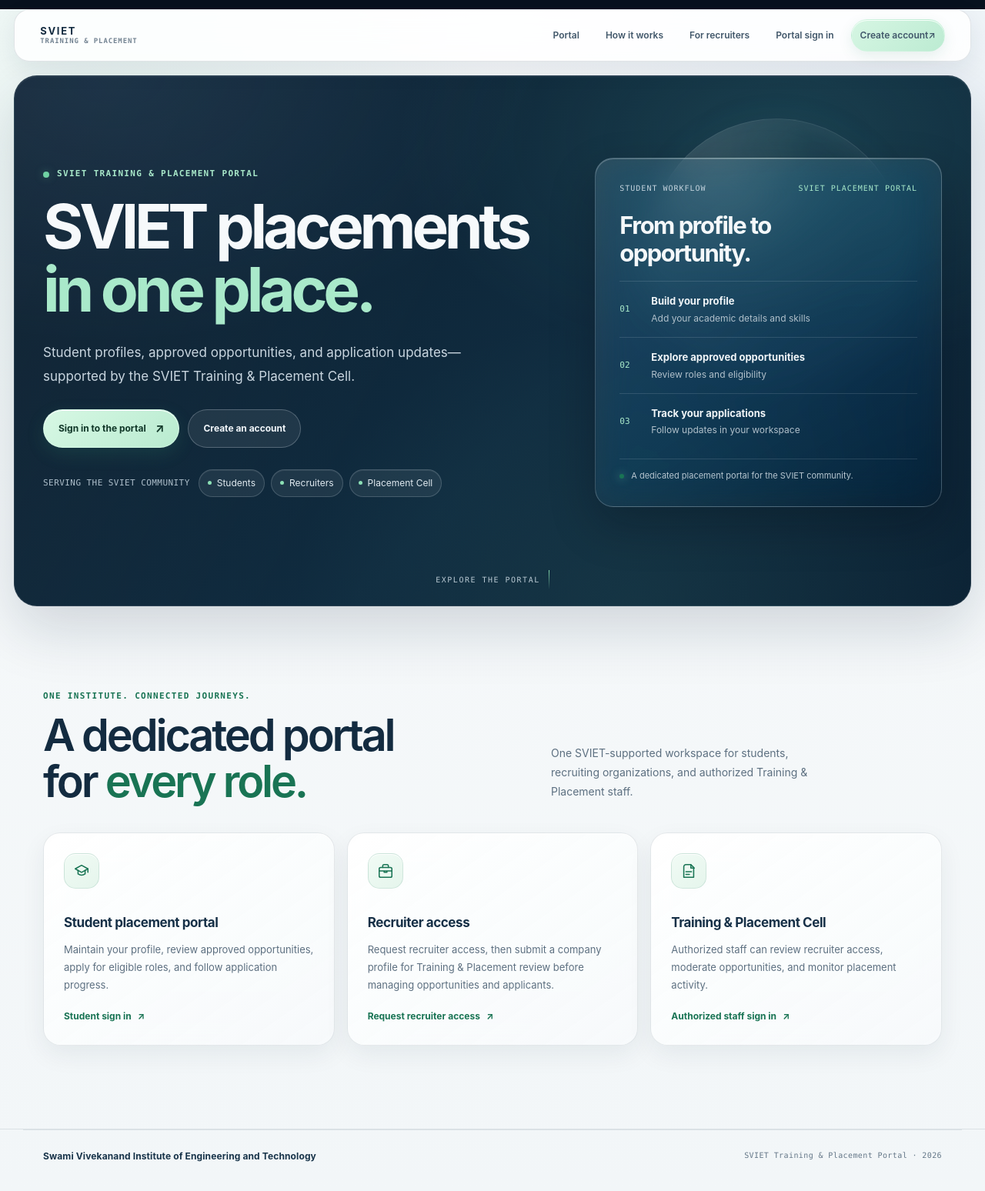
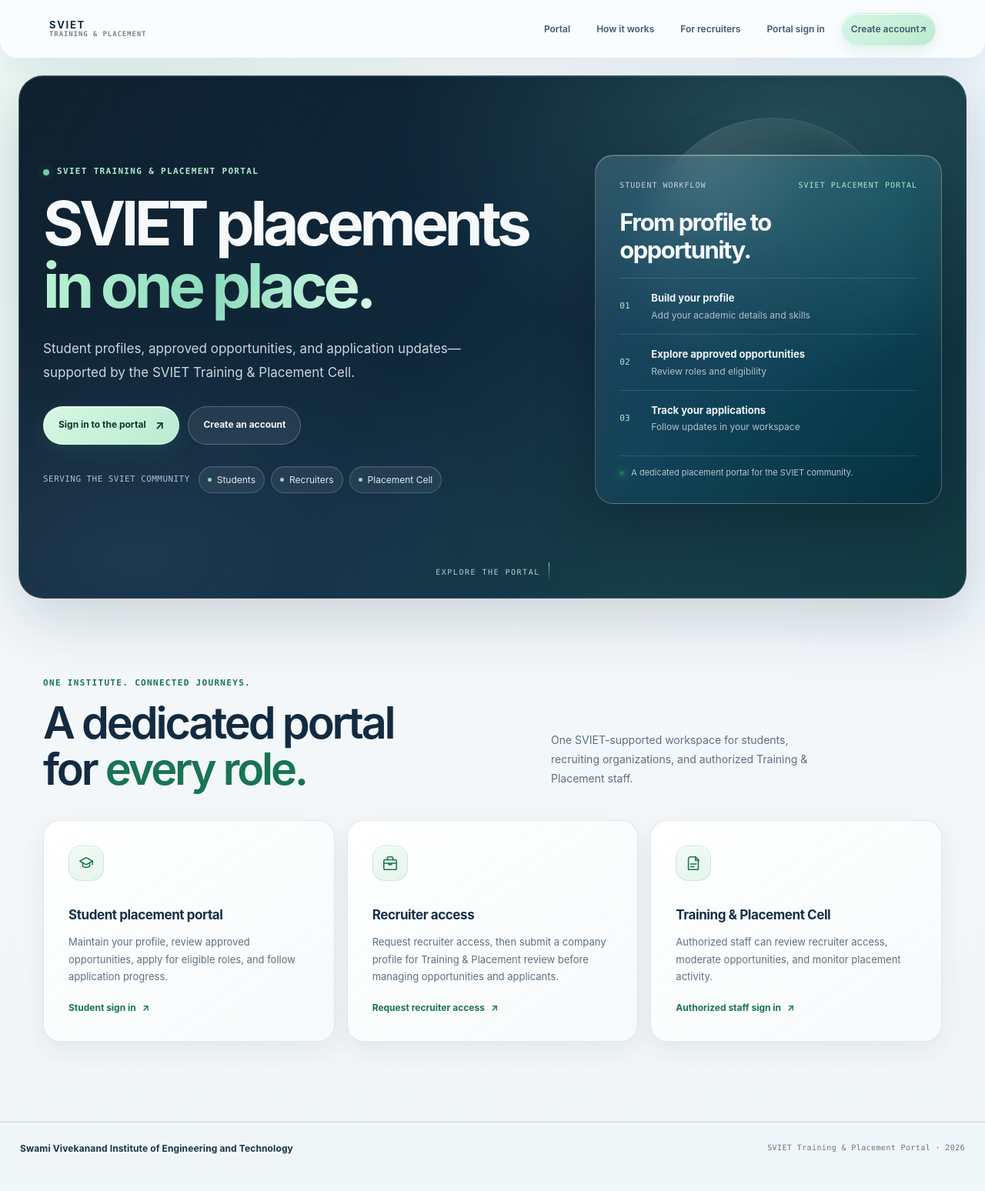
Before and after one commit to shradhayjoshi1921-dotcom/Campus, a PHP site: page /index.php in a window 1280 px wide. Shown: the whole page at 77% size. After the commit the page ends 1500 px from the top, so only its background shows below. Run offline with PHP 8.4, Linux system fonts and the light colour scheme.

Commit message:
Problem solved (UI Fixed)

```diff
--- a/public/index.php
+++ b/public/index.php
@@ -479,6 +479,82 @@ $pageTitle = match ($page) {
     <?php if ($page === 'home'): ?>
         <link rel="stylesheet" href="assets/css/homepage.css">
     <?php endif; ?>
+    <style>
+        /* Campus homepage refresh: remove the top dark strip and sharpen the visual hierarchy. */
+        html:has(body.homepage) { background: #f6f9fb; }
+        body.homepage {
+            margin: 0 !important;
+            padding-top: 0 !important;
+            border-top: 0 !important;
+            background:
+                radial-gradient(ellipse at 12% 8%, rgba(166, 232, 199, .22), transparent 34rem),
+                radial-gradient(ellipse at 92% 18%, rgba(172, 205, 235, .22), transparent 38rem),
+                linear-gradient(180deg, #f8fbfd 0%, #f0f5f8 100%);
+        }
+        body.homepage .site-nav {
+            top: 0;
+            width: min(100%, 1500px);
+            min-height: 76px;
+            margin: 0 auto 22px;
+            padding-inline: clamp(20px, 5vw, 76px);
+            border: 0;
+            border-bottom: 1px solid rgba(18, 42, 64, .09);
+            border-radius: 0 0 22px 22px;
+            background: rgba(250, 253, 255, .94);
+            box-shadow: 0 10px 30px rgba(15, 39, 60, .055);
+            -webkit-backdrop-filter: blur(18px) saturate(145%);
+            backdrop-filter: blur(18px) saturate(145%);
+        }
+        body.homepage .home-hero {
+            width: min(calc(100% - 48px), 1420px);
+            min-height: min(740px, calc(100svh - 120px));
+            border: 1px solid rgba(255,255,255,.2);
+            border-radius: 32px;
+            background:
+                radial-gradient(ellipse at 82% 10%, rgba(102, 184, 158, .22), transparent 32rem),
+                radial-gradient(ellipse at 12% 92%, rgba(87, 135, 181, .18), transparent 34rem),
+                linear-gradient(128deg, #071827 0%, #102c40 55%, #123b43 100%);
+            box-shadow: 0 28px 80px rgba(12, 35, 52, .17), inset 0 1px rgba(255,255,255,.1);
+        }
+        body.homepage .home-hero-grid {
+            gap: clamp(38px, 6vw, 92px);
+            padding-block: clamp(66px, 8.5vh, 104px) 88px;
+        }
+        body.homepage .home-hero h1 { max-width: 780px; line-height: 1.01; }
+        body.homepage .home-hero h1 span {
+            background: linear-gradient(100deg, #baf2d4 0%, #8bdcbd 52%, #d6f8e5 100%);
+            -webkit-background-clip: text;
+            background-clip: text;
+            color: transparent;
+        }
+        body.homepage .hero-feature-card {
+            border-color: rgba(234, 249, 255, .24);
+            background: linear-gradient(145deg, rgba(238, 248, 252, .15), rgba(176, 204, 221, .055) 62%, rgba(8, 23, 37, .32));
+            box-shadow: 0 28px 72px rgba(0, 7, 17, .25), inset 0 1px rgba(255,255,255,.22);
+        }
+        body.homepage .feature-section { padding-block: clamp(72px, 8vw, 112px); }
+        body.homepage .feature-card {
+            min-height: 250px;
+            padding: clamp(24px, 2.5vw, 32px);
+            transition: transform .24s ease, box-shadow .24s ease, border-color .24s ease;
+        }
+        body.homepage .feature-card:hover { transform: translateY(-5px); }
+        body.homepage .feature-icon { border-radius: 16px; }
+        body.homepage .site-footer { max-width: 1420px; }
+        @media (max-width: 780px) {
+            body.homepage .site-nav { width: 100%; min-height: 68px; margin-bottom: 14px; padding-inline: 18px; border-radius: 0 0 18px 18px; }
+            body.homepage .home-hero { width: calc(100% - 28px); min-height: 0; border-radius: 24px; }
+            body.homepage .home-hero-grid { padding: 58px 22px 68px; }
+        }
+        @media (max-width: 520px) {
+            body.homepage .site-nav { width: 100%; margin-top: 0; }
+            body.homepage .home-hero { width: calc(100% - 18px); border-radius: 20px; }
+            body.homepage .home-hero-grid { padding: 50px 18px 58px; }
+        }
+        @media (prefers-reduced-motion: reduce) {
+            body.homepage *, body.homepage *::before, body.homepage *::after { scroll-behavior: auto !important; animation-duration: .01ms !important; transition-duration: .01ms !important; }
+        }
+    </style>
 </head>
 <body class="<?= $page === 'home' ? 'homepage' : '' ?>">
 <a class="skip-link" href="#main-content">Skip to main content</a>
```
